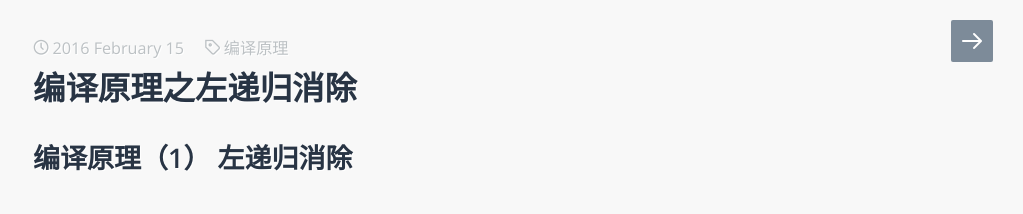
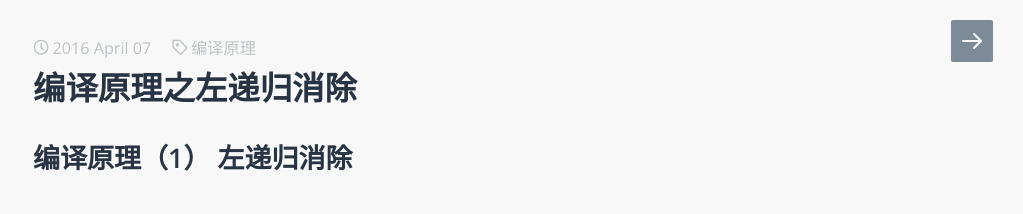
Before and after one commit to MQ-380/oldblog, a Jekyll site: the page built from _posts/2016-04-07-LeftRecursion.md, in a window 1280 px wide. Shown: the top 214 px of the page, without its empty margins (257-1280 px from the left). Built offline with Jekyll 4.4.1, drawn with Linux system fonts in a browser that asks for light colours; some web fonts are replaced; comment, search, counter and statistics services are not loaded.

Commit message:
Compilers

```diff
--- a/_posts/2016-04-07-LeftRecursion.md
+++ b/_posts/2016-04-07-LeftRecursion.md
@@ -1,7 +1,7 @@
 ---
 layout: post
 title:  编译原理之左递归消除
-date:   2016-2-15 16:50:00
+date:   2016-4-7 16:50:00
 categories: 编译原理
 tags: 编译原理
 ---
```
